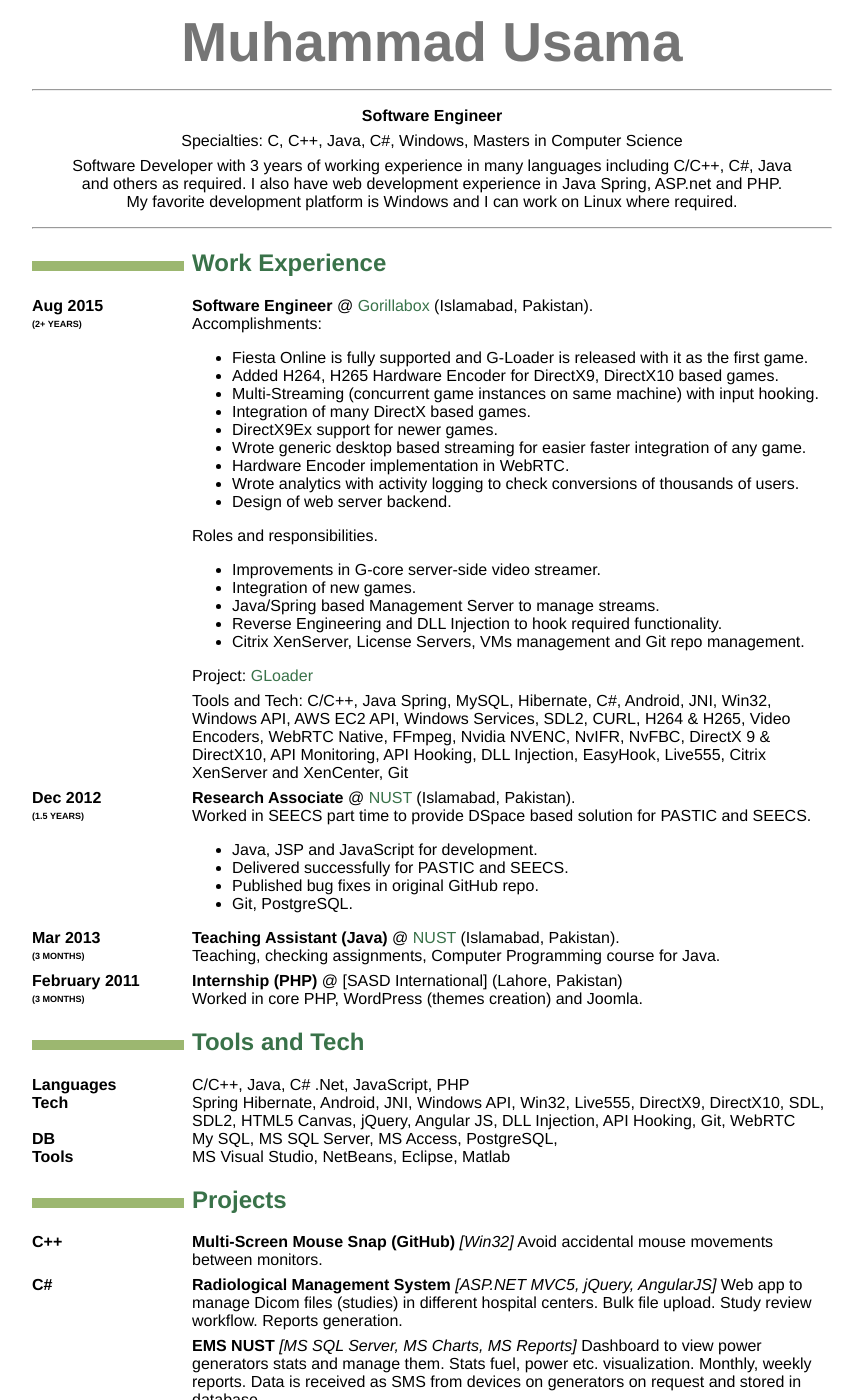
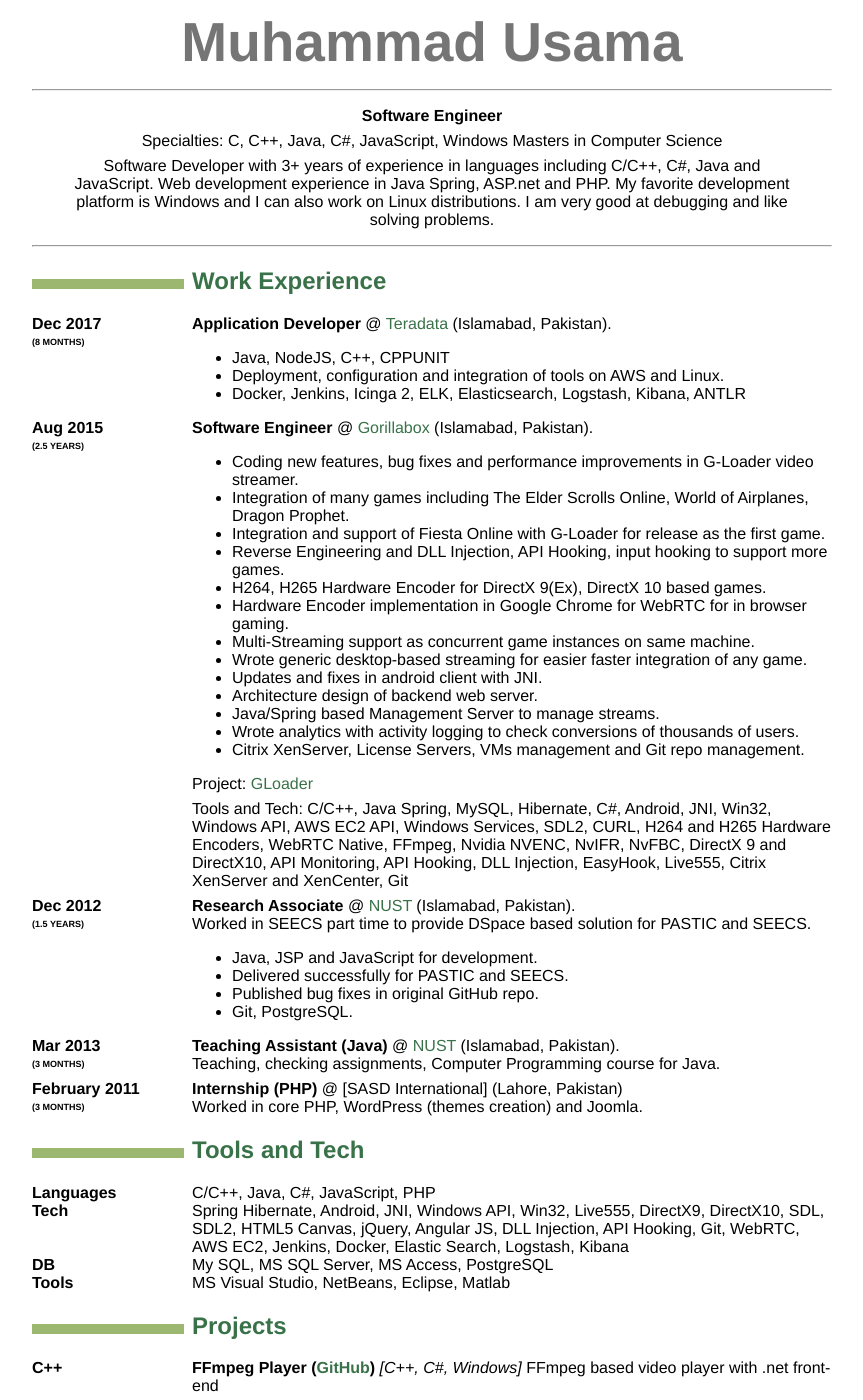
Before and after one commit to SMUsamaShah/SMUsamaShah.github.io, a Jekyll site: the page built from cv/index.md, in a window 1280 px wide and 1400 px high. Shown: the whole window, without its empty margins (208-1071 px from the left). Built offline with Jekyll 4.4.1, drawn with Linux system fonts in a browser that asks for light colours; some of the changed text lies outside the part shown.

Commit message:
Updated CV
links

```diff
--- a/cv/index.md
+++ b/cv/index.md
@@ -9,45 +9,48 @@
 ----
 >  **Software Engineer**
 >
->  Specialties: C, C++, Java, C#, Windows,
+>  Specialties: C, C++, Java, C#, JavaScript, Windows
 >  Masters in Computer Science
 >
-> Software Developer with 3 years of working experience in many languages including C/C++, C#, Java and others as required. I also have web development experience in Java Spring, ASP.net and PHP. My favorite development platform is Windows and I can work on Linux where required.
+> Software Developer with 3+ years of experience in languages including C/C++, C#, Java and JavaScript. Web development experience in Java Spring, ASP.net and PHP. My favorite development platform is Windows and I can also work on Linux distributions. I am very good at debugging and like solving problems.
 
 ----
 
 Work Experience
 --------------------
 
+Dec 2017
+(8 months)
+: **Application Developer** @ [Teradata](https://www.teradata.com/) (Islamabad, Pakistan).
+
+  - Java, NodeJS, C++, CPPUNIT
+  -	Deployment, configuration and integration of tools on AWS and Linux.
+  -	Docker, Jenkins, Icinga 2, ELK, Elasticsearch, Logstash, Kibana, ANTLR
+
+
 Aug 2015
-(2+ years)
+(2.5 years)
 : **Software Engineer** @ [Gorillabox](https://www.gorillabox.net/) (Islamabad, Pakistan).
 
-  Accomplishments:
-  -  Fiesta Online is fully supported and G-Loader is released with it as the first game.
-  -  Added H264, H265 Hardware Encoder for DirectX9, DirectX10 based games.
-  -  Multi-Streaming (concurrent game instances on same machine) with input hooking.
-  -  Integration of many DirectX based games.
-  -  DirectX9Ex support for newer games.
-  -  Wrote generic desktop based streaming for easier faster integration of any game.
-  -  Hardware Encoder implementation in WebRTC.
-  -  Wrote analytics with activity logging to check conversions of thousands of users.
-  -  Design of web server backend.
-
-  Roles and responsibilities.
-  -  Improvements in G-core server-side video streamer.
-  -  Integration of new games.
-  -  Java/Spring based Management Server to manage streams.
-  -  Reverse Engineering and DLL Injection to hook required functionality.
-  -  Citrix XenServer, License Servers, VMs management and Git repo management.
+  - Coding new features, bug fixes and performance improvements in G-Loader video streamer.
+  - Integration of many games including The Elder Scrolls Online, World of Airplanes, Dragon Prophet.
+  - Integration and support of Fiesta Online with G-Loader for release as the first game.
+  - Reverse Engineering and DLL Injection, API Hooking, input hooking to support more games.
+  - H264, H265 Hardware Encoder for DirectX 9(Ex), DirectX 10 based games.
+  - Hardware Encoder implementation in Google Chrome for WebRTC for in browser gaming.
+  - Multi-Streaming support as concurrent game instances on same machine.
+  - Wrote generic desktop-based streaming for easier faster integration of any game.
+  - Updates and fixes in android client with JNI.
+  - Architecture design of backend web server.
+  - Java/Spring based Management Server to manage streams.
+  - Wrote analytics with activity logging to check conversions of thousands of users.
+  - Citrix XenServer, License Servers, VMs management and Git repo management.
 
   Project: [GLoader](https://en.gamigo.com/corporate/gamigo-games/gorillabox-brings-its-successful-g-loader-technology-to-the-us-market-in-time-for-game-connection/)
 
   Tools and Tech:
-  C/C++, Java Spring, MySQL, Hibernate, C#, Android, JNI, Win32, Windows API, AWS EC2 API, Windows
-  Services, SDL2, CURL, H264 & H265, Video Encoders, WebRTC Native, FFmpeg, Nvidia NVENC, NvIFR,
-  NvFBC, DirectX 9 & DirectX10, API Monitoring, API Hooking, DLL Injection, EasyHook, Live555, Citrix
-  XenServer and XenCenter, Git
+  C/C++, Java Spring, MySQL, Hibernate, C#, Android, JNI, Win32, Windows API, AWS EC2 API, Windows Services, SDL2, CURL, H264 and H265 Hardware Encoders, WebRTC Native, FFmpeg, Nvidia NVENC, NvIFR, NvFBC, DirectX 9 and DirectX10, API Monitoring, API Hooking, DLL Injection, EasyHook, Live555, Citrix XenServer and XenCenter, Git
+
 
 Dec 2012
 (1.5 years)
@@ -58,6 +61,7 @@
   -  Delivered successfully for PASTIC and SEECS.
   -  Published bug fixes in original GitHub repo.
   -  Git, PostgreSQL.
+
 
 Mar 2013
 (3 months)
@@ -72,17 +76,18 @@
 
   Worked in core PHP, WordPress (themes creation) and Joomla.
 
+
 Tools and Tech
 --------------
 
 Languages
-: C/C++, Java, C# .Net, JavaScript, PHP
+: C/C++, Java, C#, JavaScript, PHP
 
 Tech
-: Spring Hibernate, Android, JNI, Windows API, Win32, Live555, DirectX9, DirectX10, SDL, SDL2, HTML5 Canvas, jQuery, Angular JS, DLL Injection, API Hooking, Git, WebRTC
+: Spring Hibernate, Android, JNI, Windows API, Win32, Live555, DirectX9, DirectX10, SDL, SDL2, HTML5 Canvas, jQuery, Angular JS, DLL Injection, API Hooking, Git, WebRTC, AWS EC2, Jenkins, Docker, Elastic Search, Logstash, Kibana
 
 DB
-: My SQL, MS SQL Server, MS Access, PostgreSQL,
+: My SQL, MS SQL Server, MS Access, PostgreSQL
 
 Tools
 : MS Visual Studio, NetBeans, Eclipse, Matlab
@@ -92,7 +97,9 @@
 --------
 C++
 
-: **Multi-Screen Mouse Snap (GitHub)** *[Win32]* Avoid accidental mouse movements between monitors.
+: **FFmpeg Player ([GitHub](https://github.com/SMUsamaShah/FFmpegCapturePlayer))** *[C++, C#, Windows]* FFmpeg based video player with .net front-end
+
+: **Multi-Screen Mouse Snap ([GitHub](https://github.com/SMUsamaShah/WindowsMultiscreenMouseSnap))** *[Win32]* Avoid accidental mouse movements between monitors.
 
 C#
 
@@ -112,11 +119,11 @@
 
 : **ASA Film Crew** *[PhoneGap 3.3.0, Puship, jQuery]* Mobile application and PHP server for film crew recruiting business. Send film crew booking requests. Supports push notifications.
 
-: **Procedural Trees (GitHub)** *[HTML5 Canvas]* Generates beautiful fractals based trees on HTML5 Canvas.
+: **Procedural Trees ([GitHub](https://github.com/SMUsamaShah/ProceduralTrees))** *[HTML5 Canvas]* Generates beautiful fractals based trees on HTML5 Canvas.
 
-: **Friendly Clock (Opera Addons)** *[Opera extension API]* speed dial extension for Opera.
+: **Friendly Clock ([Opera Addons](https://addons.opera.com/en/extensions/details/friendly-clock-speed-dial-extension-analog/))** *[Opera extension API]* speed dial extension for Opera.
 
-: **Bulk Delete Delicious tags (Source Forge)** to remove useless Del.icio.us tags.
+: **Bulk Delete Delicious tags ([Source Forge](https://sourceforge.net/p/bulkdeletedelic/wiki/Home/))** to remove useless Del.icio.us tags.
 
 Education
 ---------
@@ -134,4 +141,5 @@
 Hobbies and Interests
 ---------------------
 
-I like exploring things and I learn how things work by experimenting :). I am very good with new software and tools and know about many and use them in work. I read news on new and upcoming IT technologies, about AI and robotics, recreational mathematics and science.
+I like exploring things and how do they work. When working in a technology, I like to learn things related to it. I am a knowledge seeker and I work hard to solve problems and like doing experiments. I am very good with new software and tools and use many in work.
+I read news on new and upcoming IT technologies, about AI and robotics, recreational mathematics, science and love pc games and sketching.
```
Also changed, not shown: other parts of cv/index.md (+1 -1 lines).
